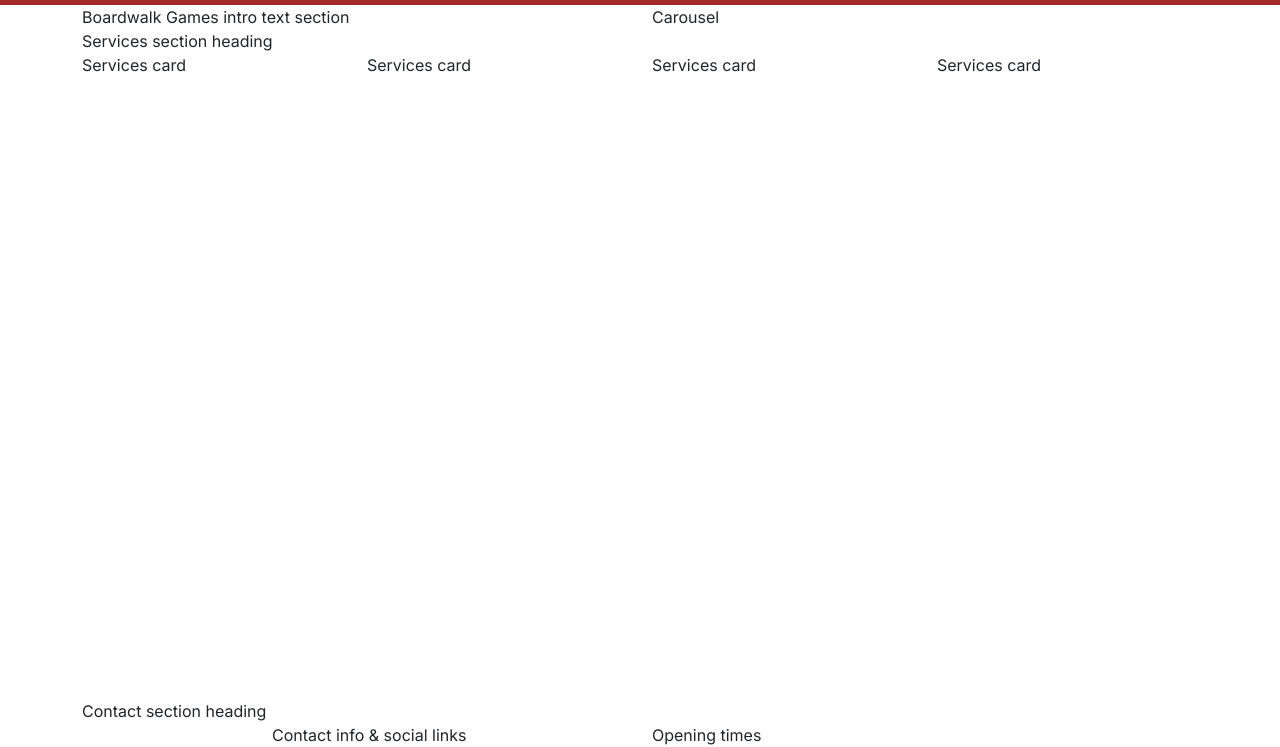
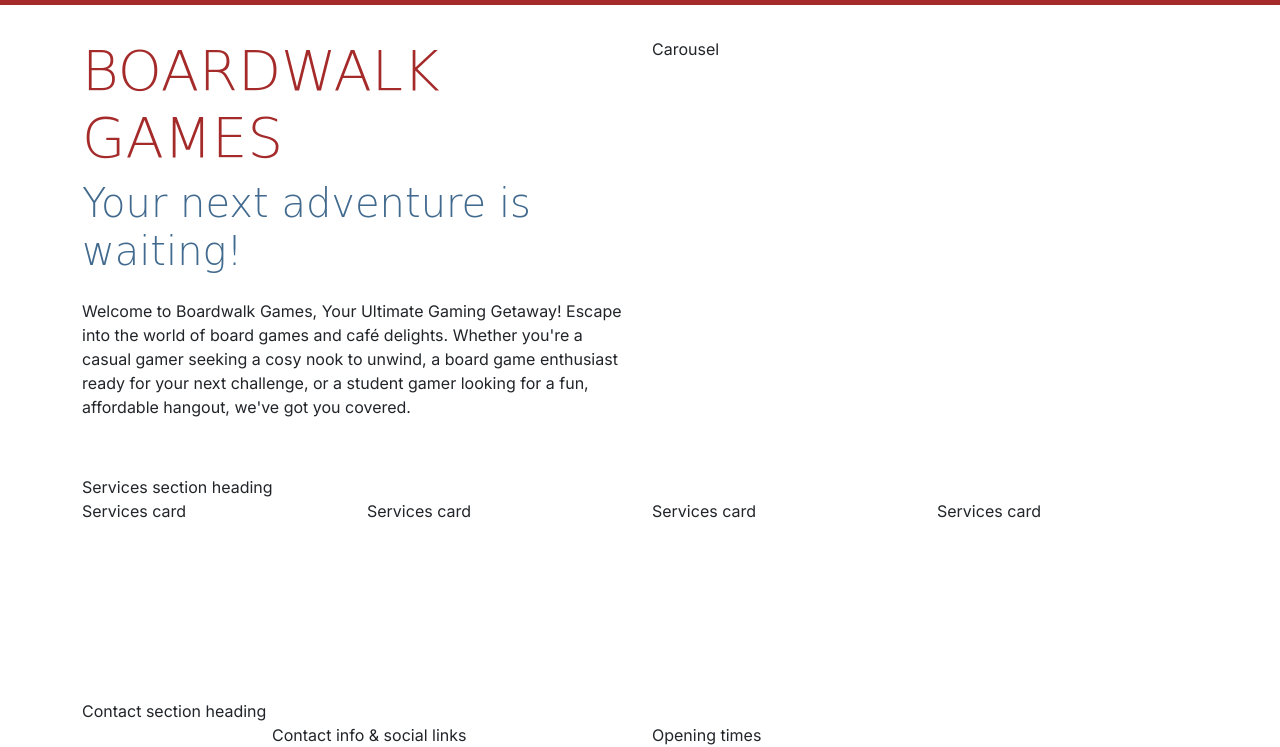
Before and after one commit to salah929/board-games, a plain HTML site: page index.html in a window 1280 px wide. Shown: the part 53-800 px from the top of the page. Drawn offline with nearby package versions, Linux system fonts and the light colour scheme; a web font is replaced by a local one.

Commit message:
Adding the header text

```diff
--- a/assets/css/style.css
+++ b/assets/css/style.css
@@ -19,10 +19,16 @@ body {
 h1, h2, h3 {
     font-family: var(--secondary-font);
     color: var(--primary-color);
+    text-transform: uppercase;
 }
 
 .sub-heading-color {
     color: var(--highlight-color);
+}
+
+.section {
+    margin-top: 2rem;
+    margin-bottom: 2rem;
 }
 
 /* Navbar */
@@ -33,6 +39,12 @@ h1, h2, h3 {
 #navbar .logo {
     width: 30px;
 }
+
+/* Header */
+#header .lead {
+    font-family: var(--secondary-font);
+}
+
 
 /* Grid visualisation CSS for testing */
 /*
--- a/index.html
+++ b/index.html
@@ -53,9 +53,15 @@
       </nav>
 
     <!-- Header with carousel -->
-    <header class="container">
+    <header id="header" class="container section">
         <div class="row">
-            <div class="col-12 col-xl-6">Boardwalk Games intro text section</div>
+            <div class="col-12 col-xl-6 text-center text-xl-start">
+                <h1 class="display-4">Boardwalk Games</h1>
+                <p class="lead display-6 sub-heading-color">Your next adventure is waiting!</p>
+                <p class="my-4">Welcome to Boardwalk Games, Your Ultimate Gaming Getaway! Escape into the world of board games and café delights.
+                    Whether you're a casual gamer seeking a cosy nook to unwind, a board game enthusiast ready for your next challenge,
+                    or a student gamer looking for a fun, affordable hangout, we've got you covered.</p>
+            </div>
             <div class="col-12 col-xl-6">Carousel</div>
         </div>
     </header>
```
